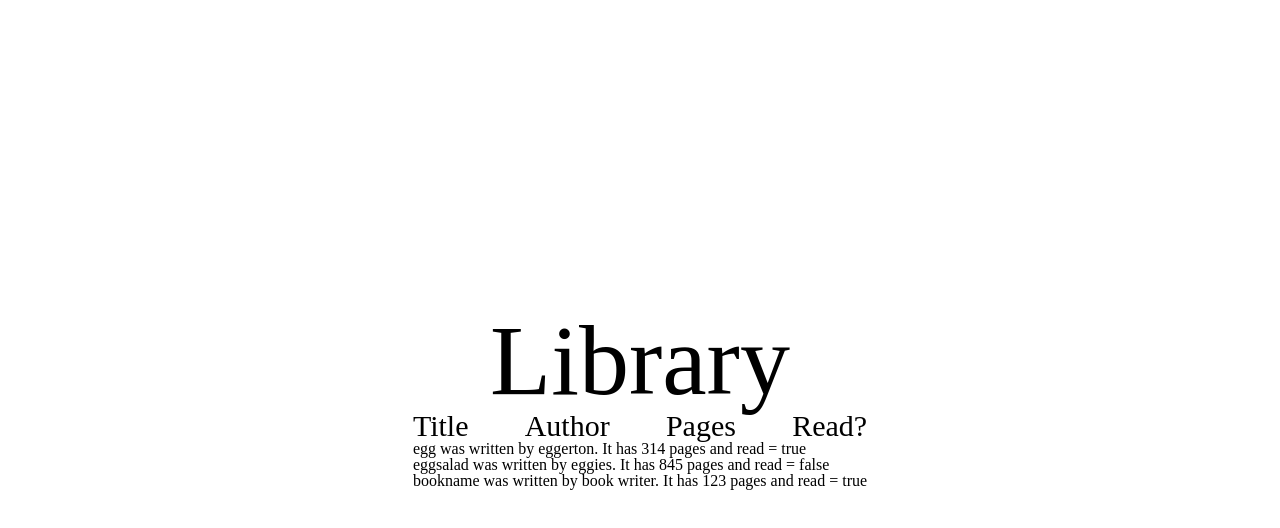
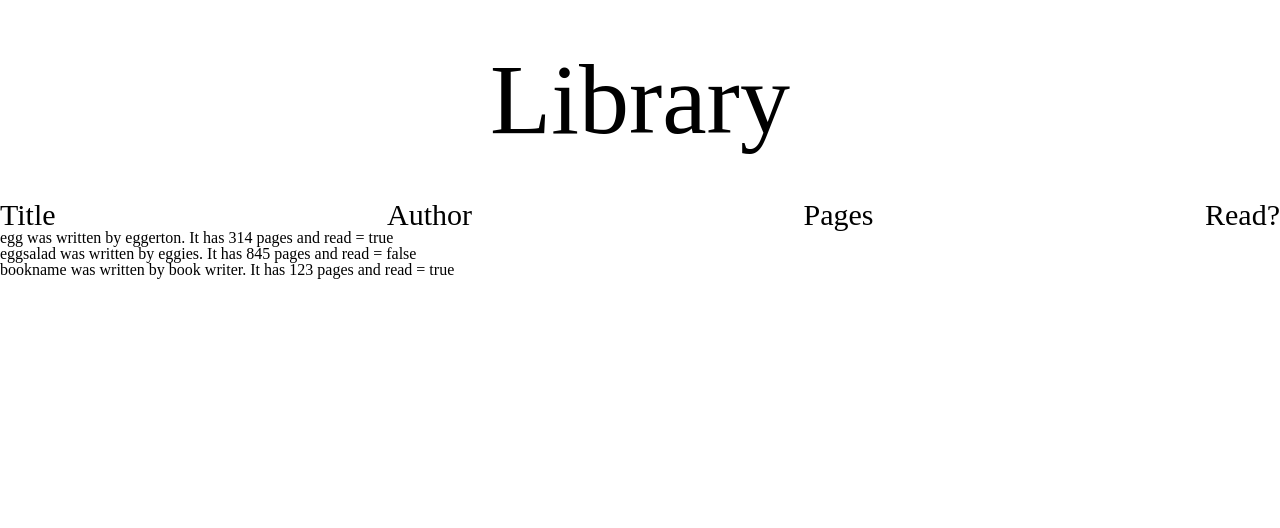
Before and after one commit to LucasDev96/simple-book-objects, a plain HTML site: page index.html in a window 1280 px wide. Drawn offline with Linux system fonts and the light colour scheme.

Commit message:
Converted body to css grid and gotten a few more things in proper position.

```diff
--- a/css/styles.css
+++ b/css/styles.css
@@ -1,14 +1,16 @@
 body {
     width: 100vw;
     height: 100vh;
-    display: flex;
-    flex-direction: column;
-    justify-content: center;
-    align-items: center;
+    display: grid;
+    grid-template-rows: 1fr 3fr;
+    justify-items: center;
+    align-content: center;
 }
 
 header {
-    height: 1fr;
+    width: fit-content;
+    height: fit-content;
+    align-self: center;
 }
 
 h1 {
@@ -17,13 +19,20 @@ h1 {
     font-size: 100px;
 }
 
+main {
+    width: 100%;
+    height: 3fr;
+    align-self: flex-start;
+}
+
 #columnHeadings {
     width: 100%;
-    height: 3fr;
+    height: 100%;
     display: flex;
     flex-direction: row;
     justify-content: space-between;
     align-items: center;
+    align-self: center;
 }
 
 h3 {
```
